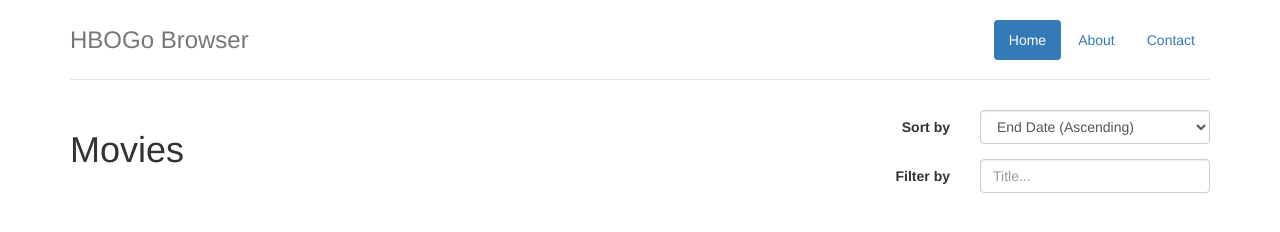
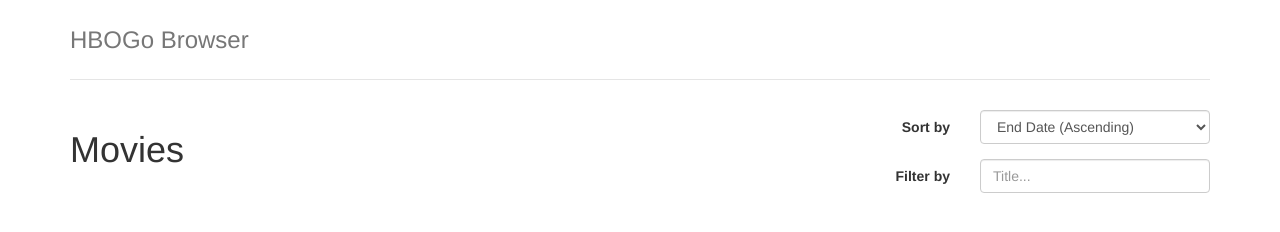
Before and after one commit to qscripter/hbogo-browser, a website: page app/index.html in a window 1280 px wide. Drawn offline with nearby package versions, Linux system fonts and the light colour scheme; some packages are replaced by stand-ins of ours; files that its build step writes are made by us from their sources.

Commit message:
removed top nav

```diff
--- a/app/index.html
+++ b/app/index.html
@@ -24,9 +24,6 @@
     <div class="container">
       <div class="header">
         <ul class="nav nav-pills pull-right">
-          <li class="active"><a ng-href="#">Home</a></li>
-          <li><a ng-href="#/about">About</a></li>
-          <li><a ng-href="#">Contact</a></li>
         </ul>
         <h3 class="text-muted">HBOGo Browser</h3>
       </div>
```
